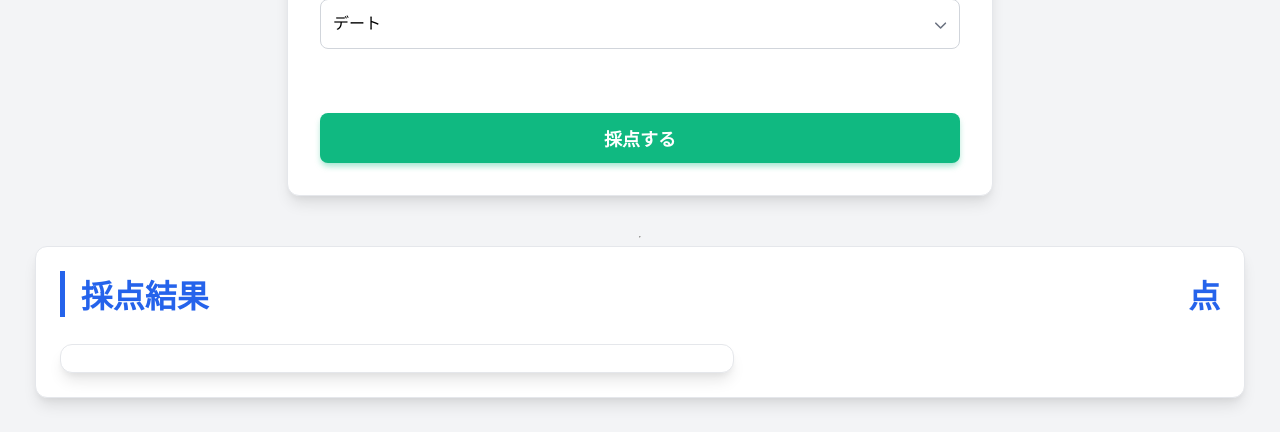
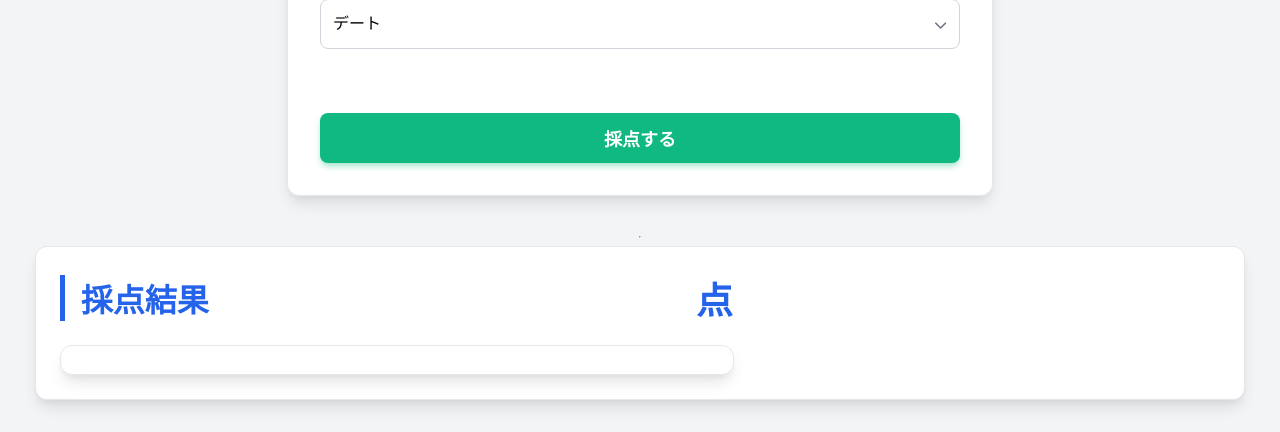
Before and after one commit to kado0314/PBLcamera, a Flask app: template scoring/templates/saiten.html in a window 1280 px wide. Shown: the part 605-1037 px from the top of the page. Before the commit the page ends 1010 px from the top, so only its background shows below. Run offline with Flask 3, Linux system fonts and the light colour scheme; the template is opened without the code that fills it, so the values that code supplies are empty.

Commit message:
Update fashion.css

```diff
--- a/static/css/fashion.css
+++ b/static/css/fashion.css
@@ -183,18 +183,23 @@ button[type="submit"]:hover {
 }
 
 .res-head h2 {
-    font-size: 2rem;
-    font-weight: 800;
     color: var(--primary-blue);
-    border-left: 5px solid var(--primary-blue);
-    padding-left: 1rem;
     margin-top: 0;
     display: flex;
     justify-content: space-between;
     align-items: center;
 }
 
+.res-head .label {
+    border-left: 5px solid var(--primary-blue);
+    padding-left: 1rem;
+    font-size: 2rem;
+}
+
 .res-head .score {
+    margin: 0 auto;
+    font-size: 2.3rem;
+    font-weight: 800;
 }
 
 .res-body {
```
